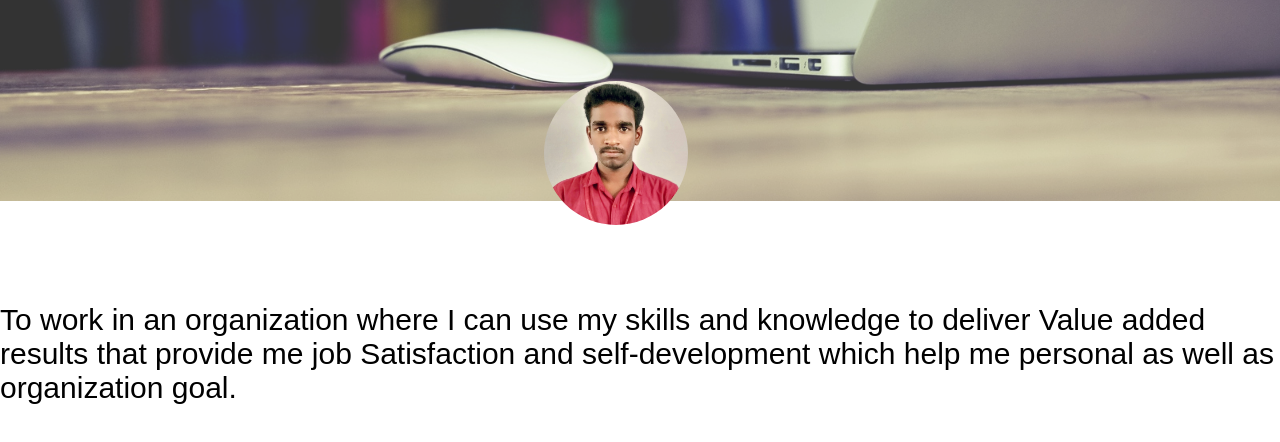
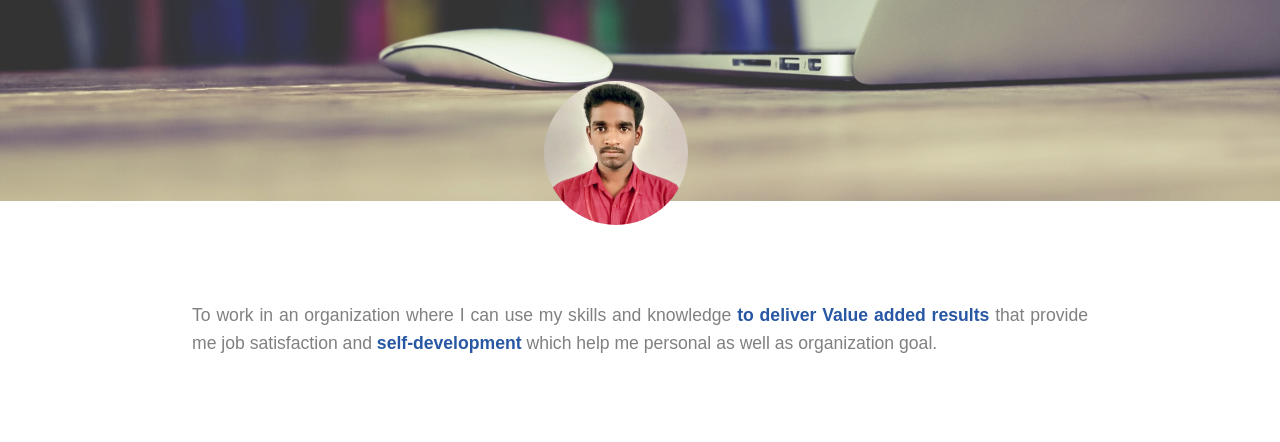
Before and after one commit to Sundarleo11/Structure-of-My-Resume, a plain HTML site: page index.html in a window 1280 px wide. Shown: the part 338-780 px from the top of the page. Drawn offline with Linux system fonts and the light colour scheme.

Commit message:
added section

```diff
--- a/index.html
+++ b/index.html
@@ -66,11 +66,14 @@
             <div id="my-image">
             <img src="image/my-image.jpg">
 
+            </div >
+            <div id="about-para">
+                <p>
+                    To work in an organization where I can use my skills and knowledge <span class="text-highlight">to deliver Value added results</span> that
+                    provide me job satisfaction and <span class="text-highlight">self-development </span>which help me personal as well as organization goal.
+                </p>
             </div>
-            <p>
-                To work in an organization where I can use my skills and knowledge to deliver Value added results that
-                provide me job Satisfaction and self-development which help me personal as well as organization goal.
-            </p>
+
         </section>
 
         <section id="skills">
--- a/style.css
+++ b/style.css
@@ -75,6 +75,24 @@ body {
 }
 
 /* About section Image handler */
+
+section{
+    width: 100%;
+   display: flex;
+    /* height: 75vh; */
+    flex-direction: column;
+    align-items: center;
+    /* text-align: center; */
+}
+
+section:nth-child(2n) {
+    background-color: #9e9b9b29;
+}
+
+section:nth-child(2n + 1) {
+    background-color: white;
+}
+
 #about{
     height: auto;
     width: 100%;
@@ -93,3 +111,22 @@ body {
     border-radius: 50%;
 
 }
+
+#about-para {
+    padding: 10px;
+    width: 70%;
+    height: 100%;
+    margin: auto;
+    font-family: Arial, Helvetica, sans-serif;
+    text-align: justify;
+    color: grey;
+    line-height: 28px;
+    font-weight: 100;
+    font-size: 1.1rem;
+}
+
+.text-highlight {
+    color: #2857a4;
+    font-weight: 600;
+
+}
```
